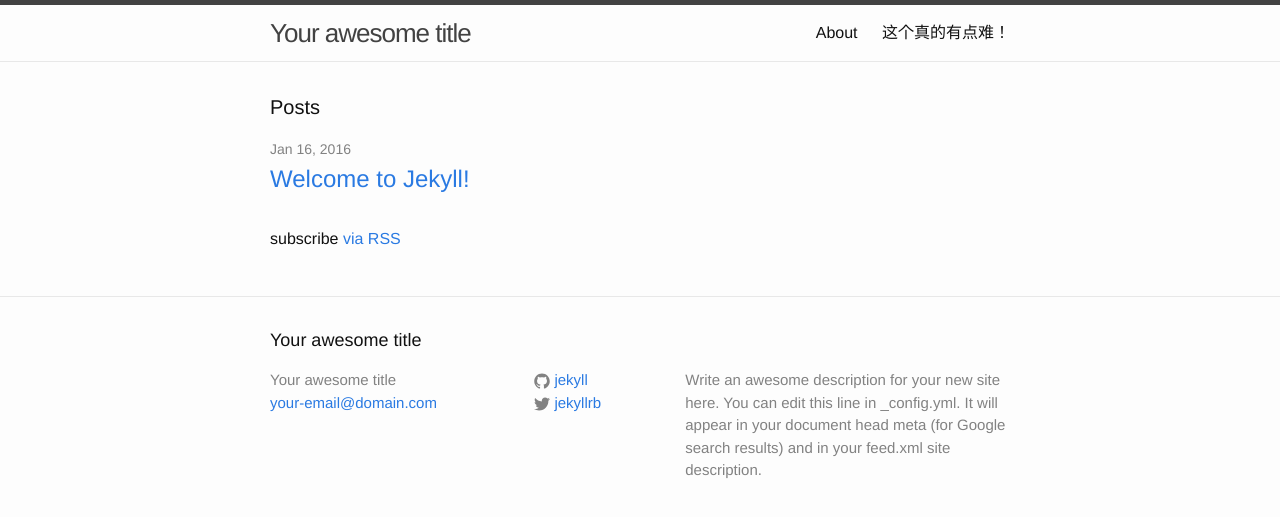
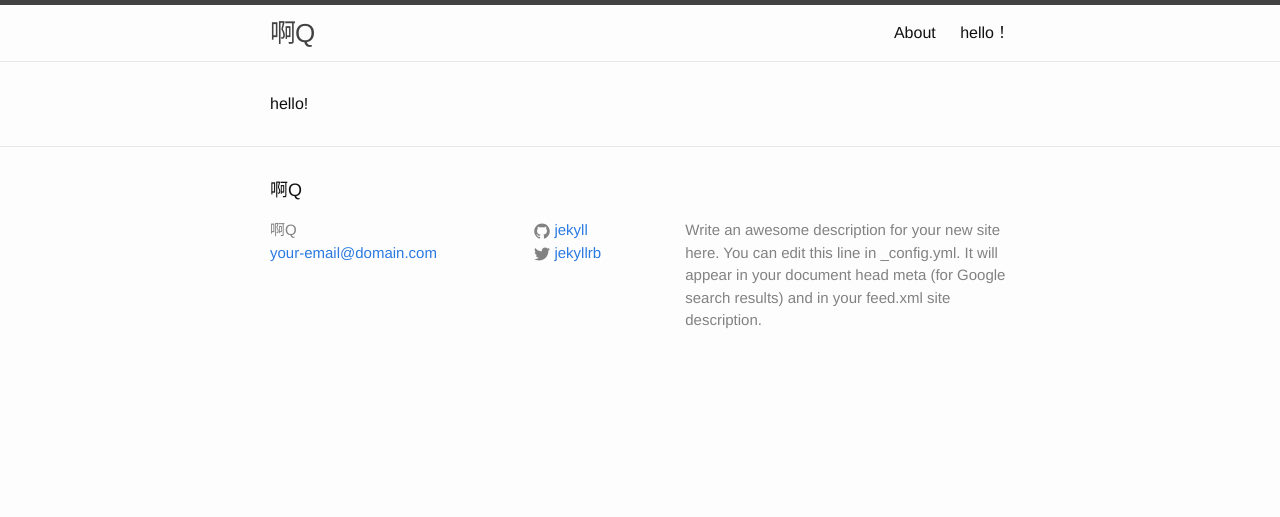
Before and after one commit to wuxingjiang/bolg.github.io, a Jekyll site: the page built from index.html, in a window 1280 px wide. Shown: the top 517 px of the page. Built offline with Jekyll 4.4.1, drawn with Linux system fonts in a browser that asks for light colours.

Commit message:
test
gogogo

```diff
--- a/_config.yml
+++ b/_config.yml
@@ -6,7 +6,7 @@
 # 'jekyll serve'. If you change this file, please restart the server process.
 
 # Site settings
-title: Your awesome title
+title: 啊Q
 email: your-email@domain.com
 description: > # this means to ignore newlines until "baseurl:"
   Write an awesome description for your new site here. You can edit this
--- a/_sass/_base.scss
+++ b/_sass/_base.scss
@@ -46,8 +46,6 @@
     max-width: 100%;
     vertical-align: middle;
 }
-
-
 
 /**
  * Figures
--- a/index.html
+++ b/index.html
@@ -1,24 +1,8 @@
 ---
 layout: default
-title: 这个真的有点难！
+title: hello！
 ---
 
-<div class="home">
-
-    <h1 class="page-heading">Posts</h1>
-
-    <ul class="post-list">
-        {% for post in site.posts %}
-        <li>
-            <span class="post-meta">{{ post.date | date: "%b %-d, %Y" }}</span>
-
-            <h2>
-                <a class="post-link" href="{{ post.url | prepend: site.baseurl }}">{{ post.title }}</a>
-            </h2>
-        </li>
-        {% endfor %}
-    </ul>
-
-    <p class="rss-subscribe">subscribe <a href="{{ "/feed.xml" | prepend: site.baseurl }}">via RSS</a></p>
-
+<div class="test">
+    hello!
 </div>
```
Also changed, not shown: css/main.scss (+4 -4 lines), 1 other file.
